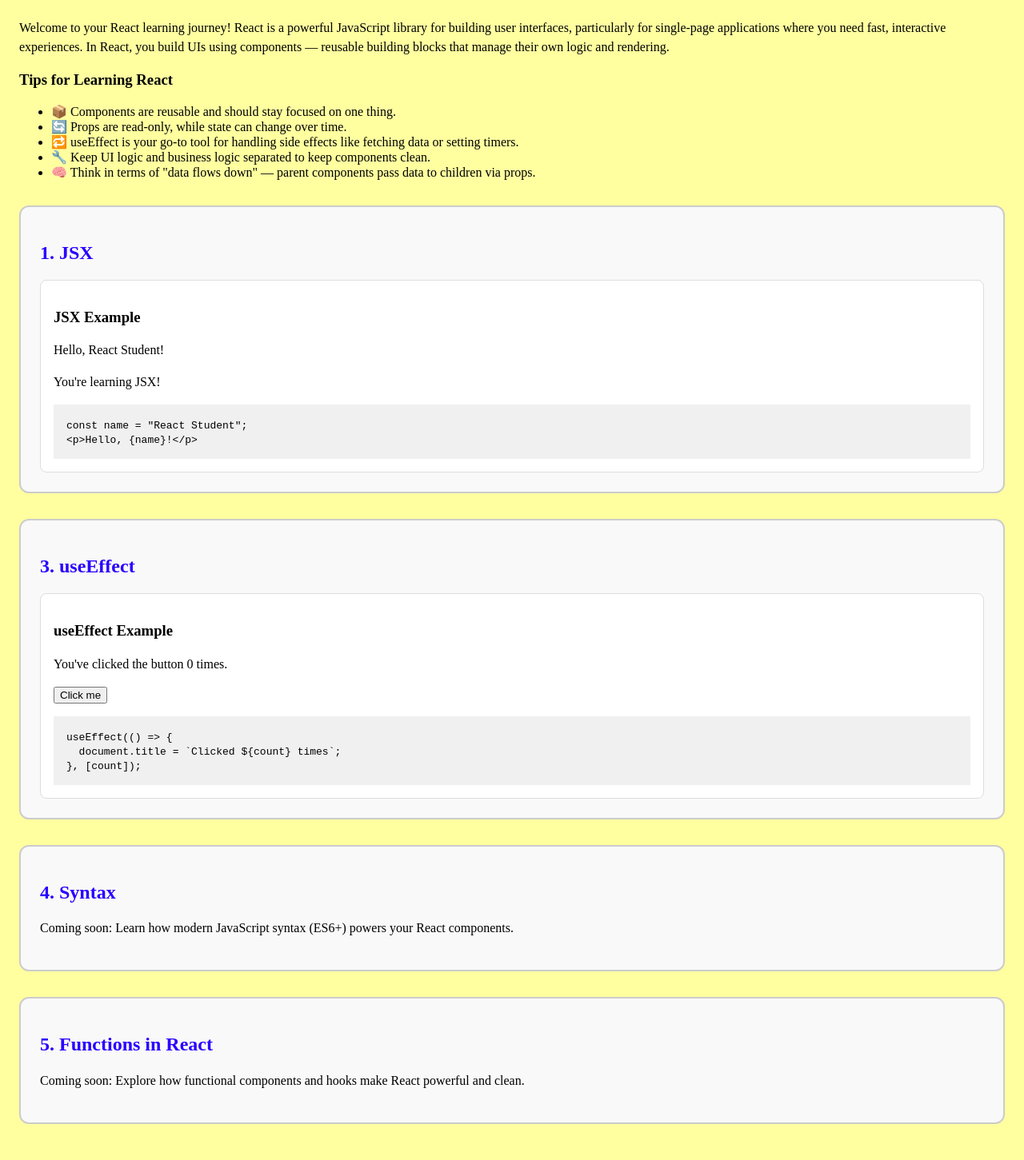
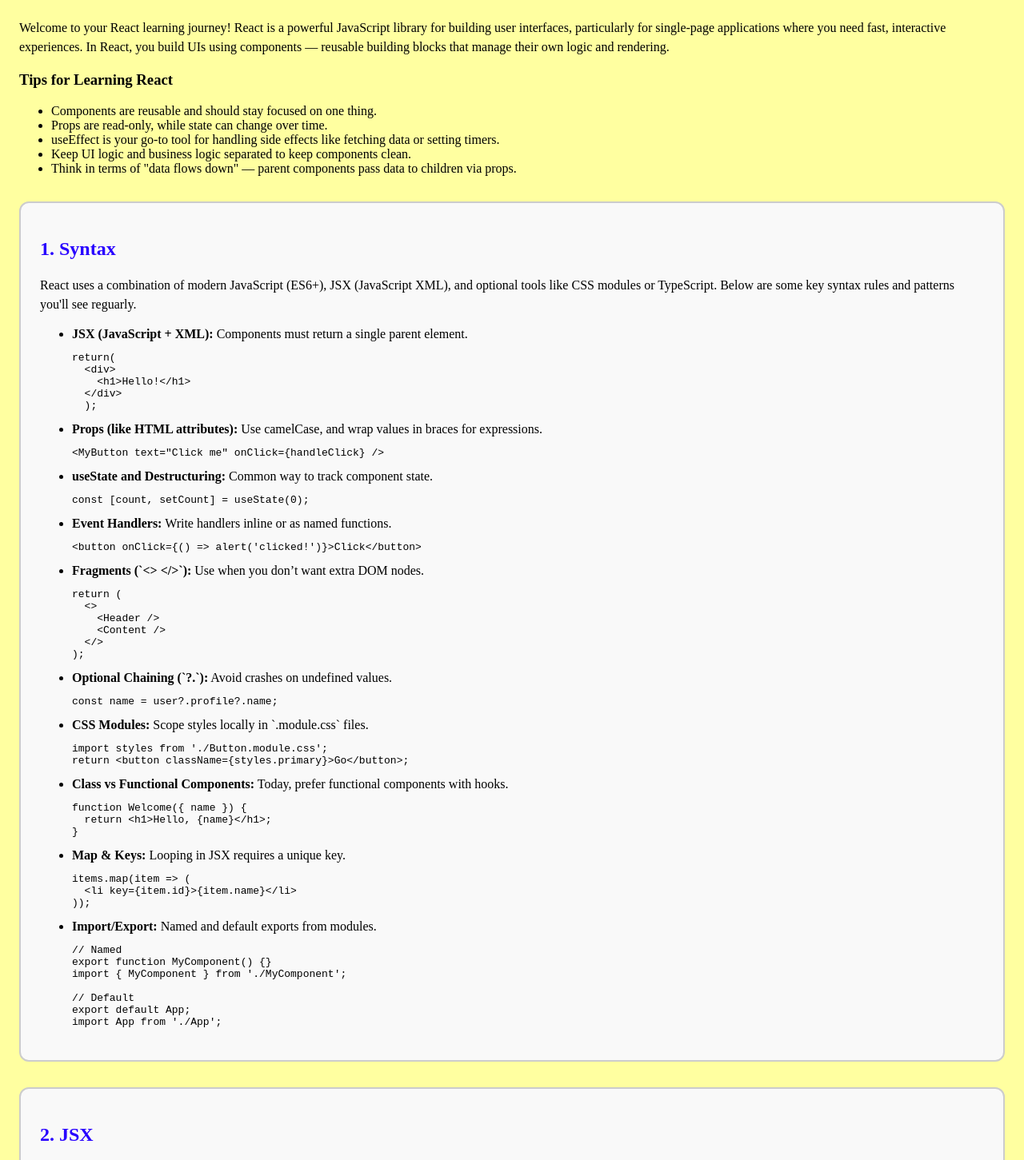
Before and after one commit to kienlucy08/react-sandbox, a React (Vite) app: page /learn in a window 1280 px wide. Shown: the part 100-1551 px from the top of the page at 80% size. Built offline with nearby package versions, Linux system fonts and the light colour scheme; a web font is replaced by a local one.

Commit message:
added syntax context

```diff
--- a/src/pages/learn.jsx
+++ b/src/pages/learn.jsx
@@ -15,17 +15,92 @@
         <div className="tips-box">
           <h3>Tips for Learning React</h3>
           <ul>
-            <li>📦 Components are reusable and should stay focused on one thing.</li>
-            <li>🔄 Props are read-only, while state can change over time.</li>
-            <li>🔁 useEffect is your go-to tool for handling side effects like fetching data or setting timers.</li>
-            <li>🔧 Keep UI logic and business logic separated to keep components clean.</li>
-            <li>🧠 Think in terms of "data flows down" — parent components pass data to children via props.</li>
+            <li>Components are reusable and should stay focused on one thing.</li>
+            <li>Props are read-only, while state can change over time.</li>
+            <li>useEffect is your go-to tool for handling side effects like fetching data or setting timers.</li>
+            <li>Keep UI logic and business logic separated to keep components clean.</li>
+            <li>Think in terms of "data flows down" — parent components pass data to children via props.</li>
           </ul>
         </div>
       </section>
 
+      {/* Upcoming Sections */}
       <section className="concept-section">
-        <h2>1. JSX</h2>
+        <h2>1. Syntax</h2>
+        <p>
+          React uses a combination of modern JavaScript (ES6+), JSX (JavaScript XML), and optional tools like CSS modules or TypeScript.
+          Below are some key syntax rules and patterns you'll see reguarly.
+        </p>
+        <ul className="syntax-list">
+          <li>
+            <strong>JSX (JavaScript + XML):</strong> Components must return a single parent element.
+            <pre>{`return(
+  <div>
+    <h1>Hello!</h1>
+  </div>
+  );`}
+            </pre>
+          </li>
+          <li>
+            <strong>Props (like HTML attributes):</strong> Use camelCase, and wrap values in braces for expressions.
+            <pre>{`<MyButton text="Click me" onClick={handleClick} />`}</pre>
+          </li>
+          <li>
+            <strong>useState and Destructuring:</strong> Common way to track component state.
+            <pre>{`const [count, setCount] = useState(0);`}</pre>
+          </li>
+          <li>
+            <strong>Event Handlers:</strong> Write handlers inline or as named functions.
+            <pre>{`<button onClick={() => alert('clicked!')}>Click</button>`}</pre>
+          </li>
+          <li>
+            <strong>Fragments (`&lt;&gt; &lt;/&gt;`):</strong> Use when you don’t want extra DOM nodes.
+            <pre>{`return (
+  <>
+    <Header />
+    <Content />
+  </>
+);`}</pre>
+          </li>
+          <li>
+            <strong>Optional Chaining (`?.`):</strong> Avoid crashes on undefined values.
+            <pre>{`const name = user?.profile?.name;`}</pre>
+          </li>
+
+          <li>
+            <strong>CSS Modules:</strong> Scope styles locally in `.module.css` files.
+            <pre>{`import styles from './Button.module.css';
+return <button className={styles.primary}>Go</button>;`}</pre>
+          </li>
+          <li>
+            <strong>Class vs Functional Components:</strong> Today, prefer functional components with hooks.
+            <pre>{`function Welcome({ name }) {
+  return <h1>Hello, {name}</h1>;
+}`}</pre>
+          </li>
+
+          <li>
+            <strong>Map & Keys:</strong> Looping in JSX requires a unique key.
+            <pre>{`items.map(item => (
+  <li key={item.id}>{item.name}</li>
+));`}</pre>
+          </li>
+
+          <li>
+            <strong>Import/Export:</strong> Named and default exports from modules.
+            <pre>{`// Named
+export function MyComponent() {}
+import { MyComponent } from './MyComponent';
+
+// Default
+export default App;
+import App from './App';`}</pre>
+          </li>
+        </ul>
+      </section>
+
+      <section className="concept-section">
+        <h2>2. JSX</h2>
         <JSXExample />
       </section>
 
@@ -40,14 +115,8 @@
         <EffectExample />
       </section>
 
-      {/* Upcoming Sections */}
       <section className="concept-section">
-        <h2>4. Syntax</h2>
-        <p>Coming soon: Learn how modern JavaScript syntax (ES6+) powers your React components.</p>
-      </section>
-
-      <section className="concept-section">
-        <h2>5. Functions in React</h2>
+        <h2>4. Functions in React</h2>
         <p>Coming soon: Explore how functional components and hooks make React powerful and clean.</p>
       </section>
     </div>
```
